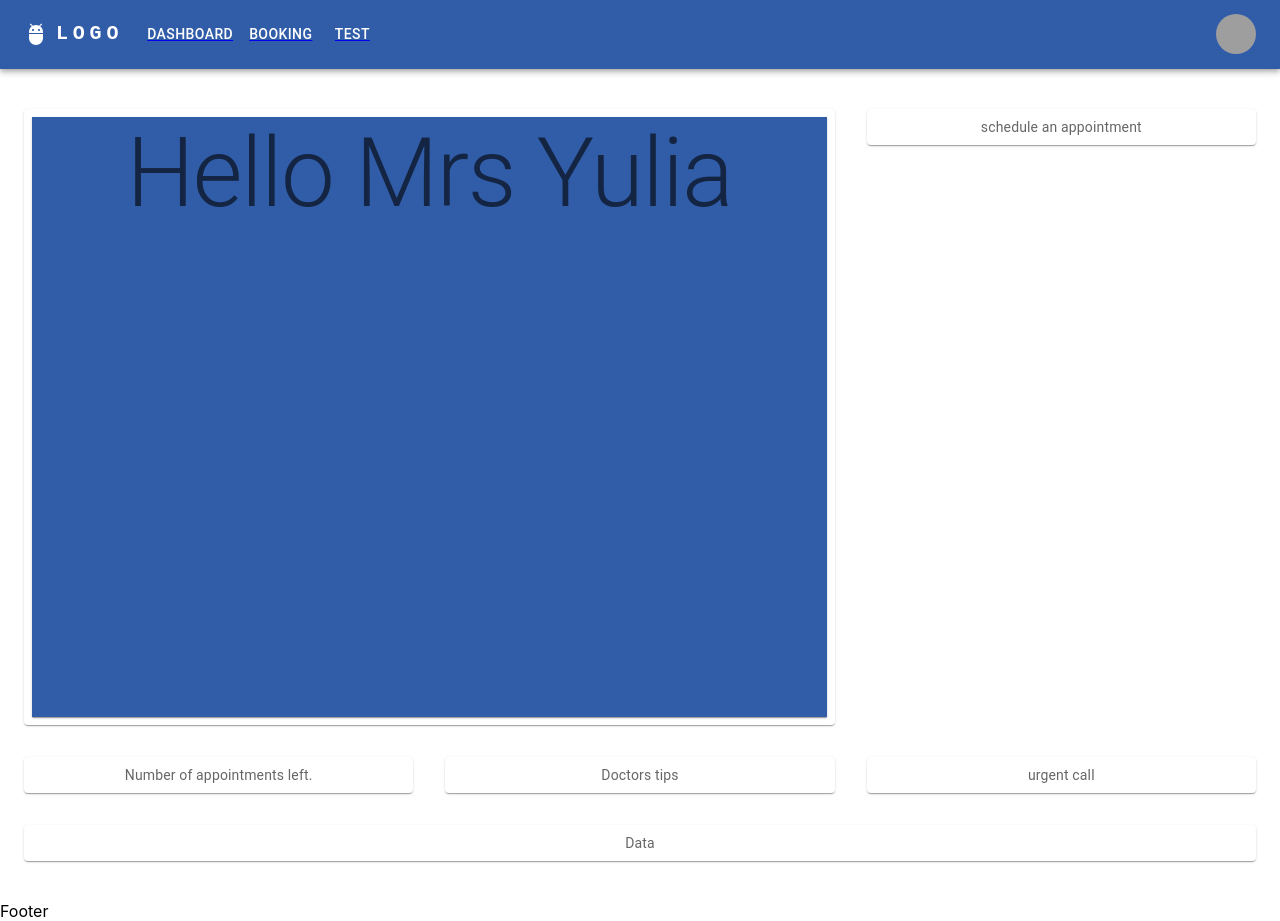
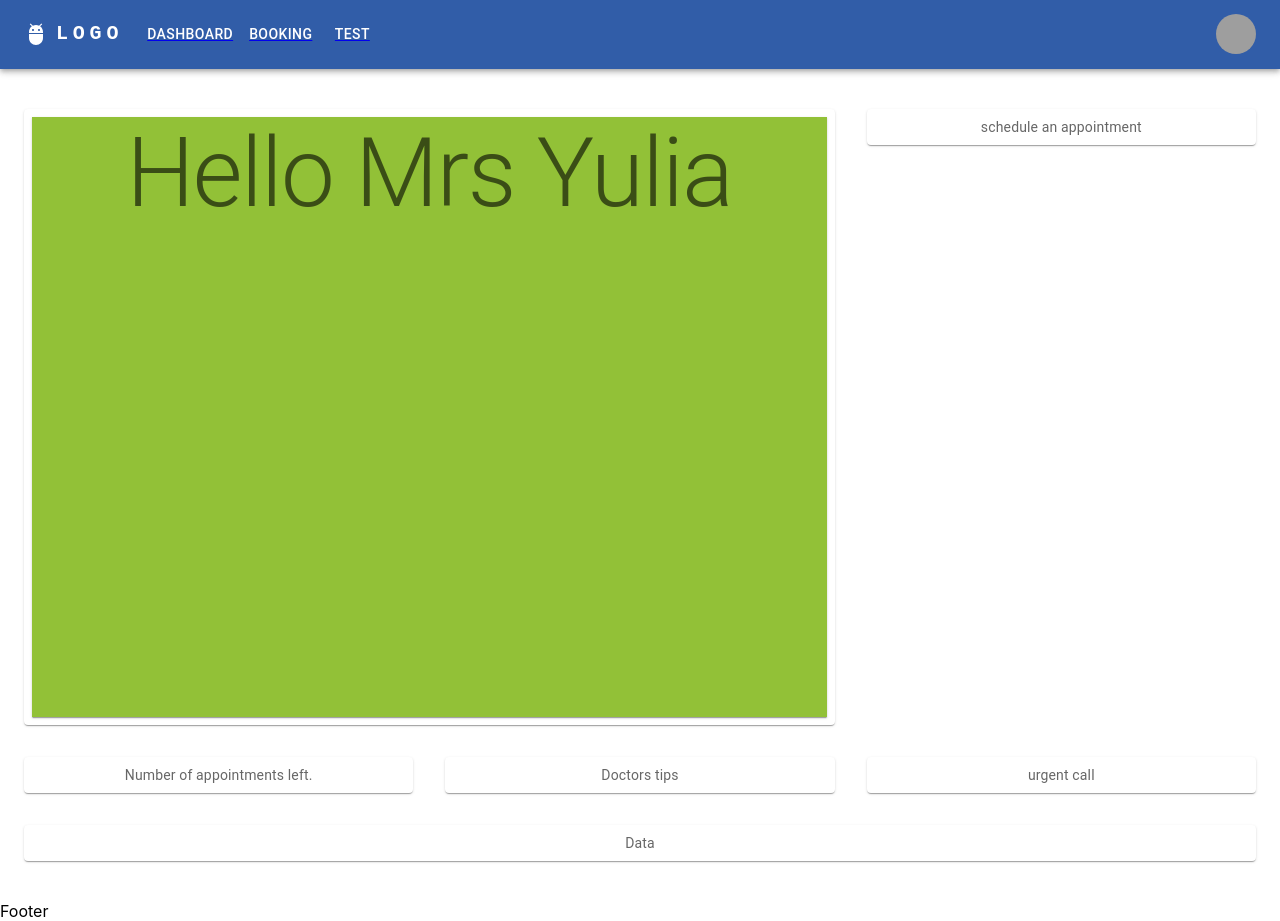
Before and after one commit to tkalejandro/POC-nefrologo-en-linea, a React (Create React App) app: page / in a window 1280 px wide. Built offline with nearby package versions, Linux system fonts and the light colour scheme; grey boxes are pictures that could not be loaded.

Commit message:
yulia ex

```diff
--- a/src/pages/Dashboard/components/Welcome/Welcome.tsx
+++ b/src/pages/Dashboard/components/Welcome/Welcome.tsx
@@ -10,7 +10,7 @@ import React from 'react'
  */
 const Welcome = () => {
   return (
-    <Box sx={ (theme) => ({boxShadow: 1, background: theme.palette.primary.main, height: 600})}>
+    <Box sx={ (theme) => ({boxShadow: 1, background: theme.palette.secondary.main, height: 600})}>
         <Typography variant="h1">
             Hello Mrs Yulia
         </Typography>
```
